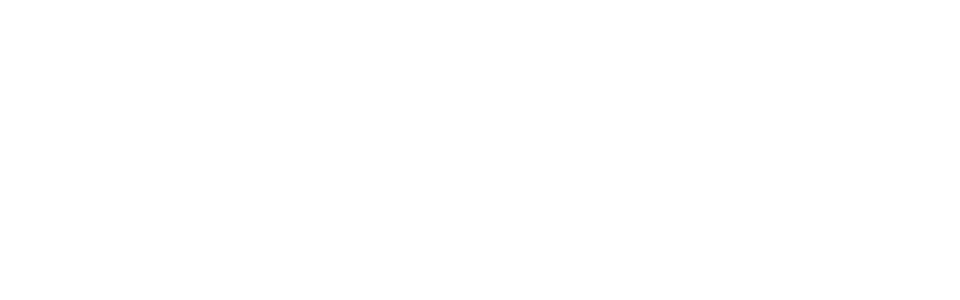
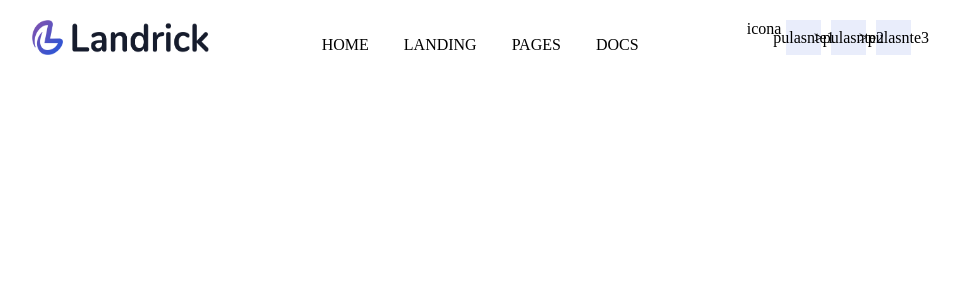
Before and after one commit to MicheleManco/proj-html-vuejs, a Vue app: page / in a window 1280 px wide. Shown: the top 300 px of the page, without its empty margins (166-1126 px from the left). Built offline with nearby package versions, Linux system fonts and the light colour scheme.

Commit message:
header base

```diff
--- a/src/components/MyHeader.vue
+++ b/src/components/MyHeader.vue
@@ -1,6 +1,22 @@
 <template>
   <div>
-
+    <div id="centratore">
+      <div id="logo"><img src="../assets/logo-dark.png" alt=""></div>
+      <nav>
+        <ul>
+          <li><a href="">HOME</a></li>
+          <li><a href="">LANDING</a></li>
+          <li><a href="">PAGES</a></li>
+          <li><a href="">DOCS</a></li>
+        </ul>
+      </nav>
+      <div class="ricerca btn-account">
+        <div>icona</div>
+        <div class="btn-light">pulasnte1</div>
+        <div class="btn-light">>pulasnte2</div>
+        <div class="btn-light">>pulasnte3</div>
+      </div>
+    </div>
   </div>
 </template>
 
@@ -12,4 +28,40 @@
 
 <!-- Add "scoped" attribute to limit CSS to this component only -->
 <style scoped lang="scss">
+#centratore{
+  width: 70%;
+  margin: 20px auto;
+  display: flex;
+  justify-content: space-between;
+  #logo{
+    width: 20%;
+    img{
+      max-width: 100%;
+      height: 35px;
+    }
+  }
+  ul{
+    display: flex;
+    list-style: none;
+    li{
+      margin-right: 35px;
+    }
+    a{
+      color: black;
+      text-decoration: none;
+    }
+  }
+  .ricerca{
+    display: flex;
+    .btn-light{
+      height: 35px;
+      width: 35px;
+      margin: 0 5px;
+      background-color: #2f55d41a;
+      display: flex;
+      justify-content: center;
+      align-items: center;
+    }
+  }
+}
 </style>
```
